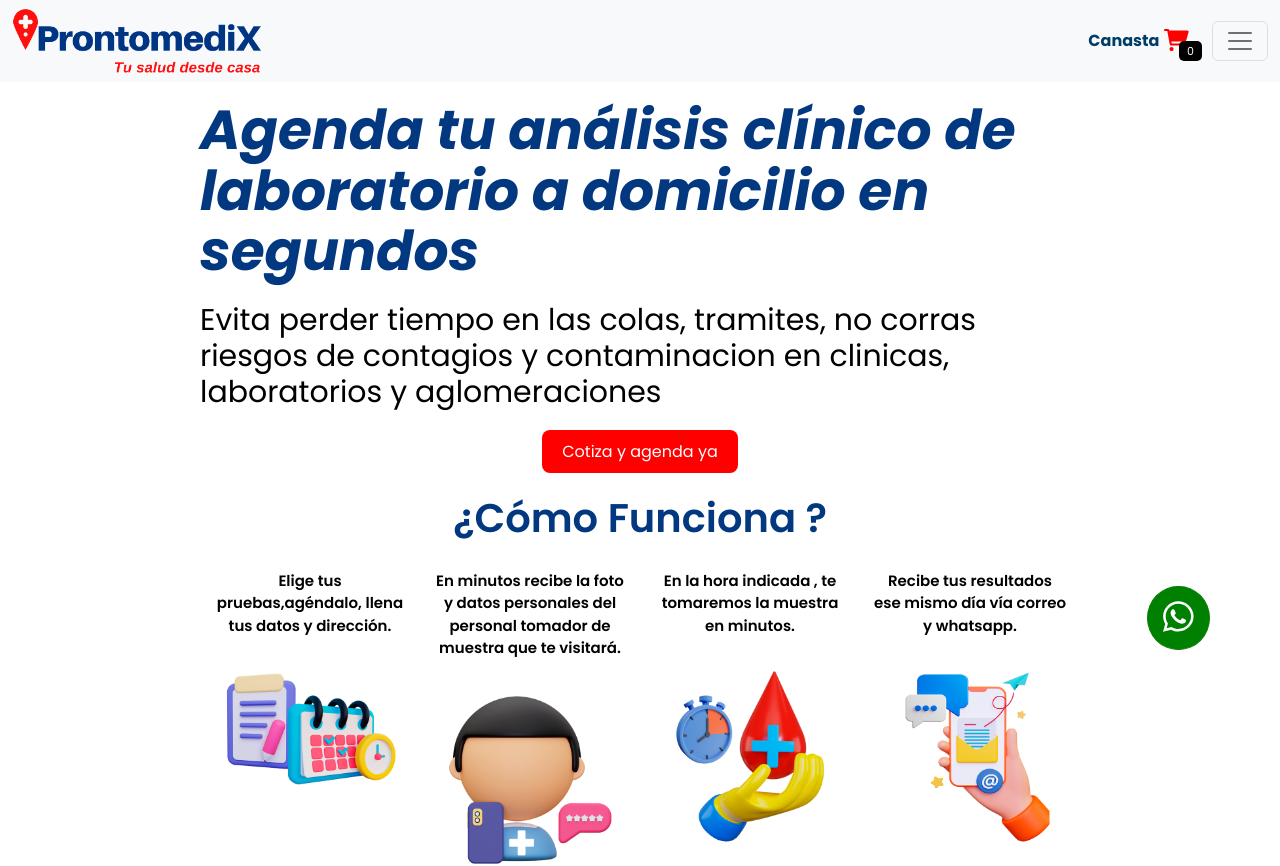
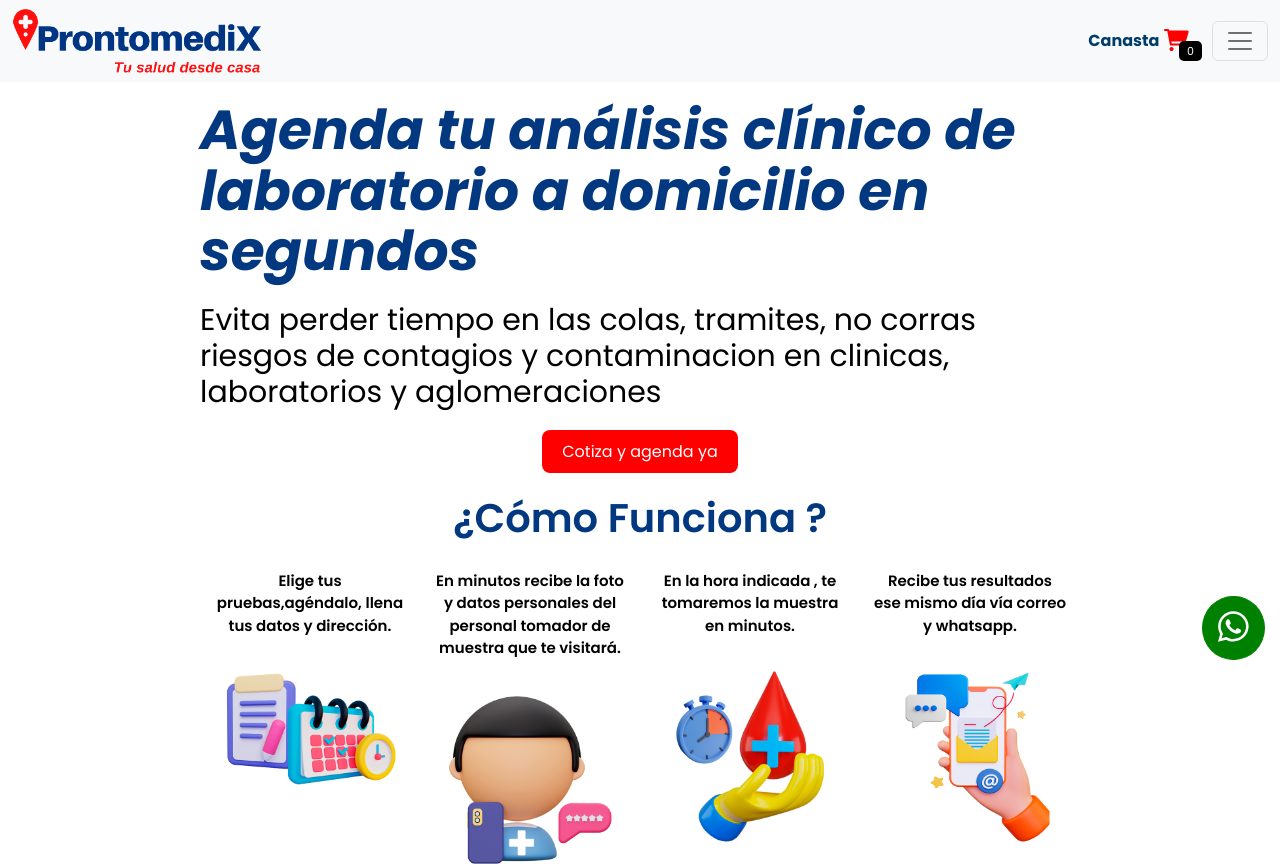
Before and after one commit to cristhian-fernandez/prontomedix, a React (Create React App) app in the folder client/: page / in a window 1280 px wide. Shown: the top 866 px of the page. Built offline with nearby package versions, Linux system fonts and the light colour scheme; no server answers.

Commit message:
changed home whatsapp

```diff
--- a/client/src/App.js
+++ b/client/src/App.js
@@ -1,6 +1,7 @@
 import { Route, Switch } from 'react-router-dom';
 import Footer from './components/Footer/Footer';
 import Nav from './components/Nav/Nav';
+import Whatsapp from './components/Whatsapp/Whatshap';
 import About from './Pages/About/About';
 import Home from './Pages/Home/Home';
 import PageNotFound from './Pages/PageNotFound/PageNotFound';
@@ -26,10 +27,9 @@ function App() {
                 <Work />
                 <Footer />
               </Route>
-
               <Route path="*" component={PageNotFound}/>
-
             </Switch>
+            <Whatsapp />
     </div>
   );
 }
--- a/client/src/Pages/Home/Home.jsx
+++ b/client/src/Pages/Home/Home.jsx
@@ -11,7 +11,6 @@ import agendar from '../../img/agendar.png';
 import datos_personales from '../../img/datos_personales.png';
 import muestras from '../../img/muestras.png';
 import resultados from '../../img/resultados.png';
-import Whatsapp from '../../components/Whatsapp/Whatshap';
 
 function Home() {
     const tests = useSelector((state) => state.tests);
@@ -87,7 +86,7 @@ function Home() {
                 </p>
 
             </div>
-            <Whatsapp />
+
         </div>
     );
 }
--- a/client/src/components/Whatsapp/Whatsapp.module.css
+++ b/client/src/components/Whatsapp/Whatsapp.module.css
@@ -5,8 +5,8 @@
     border: 1px solid green;
     position: fixed;
     z-index: 999;
-    bottom: 150px;
-    right: 70px;
+    bottom: 140px;
+    right: 15px;
     border-radius: 50%;
     padding: 5px 15px;
 }
```
